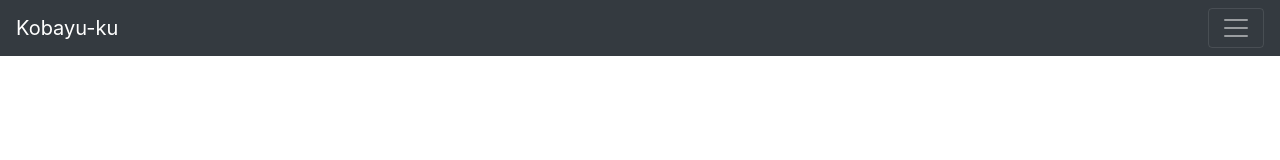
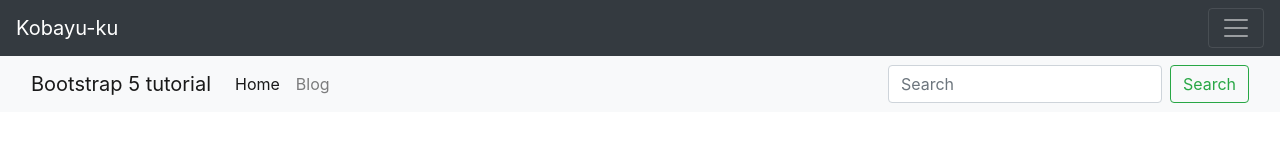
Before and after one commit to Capobmb/iGEMWikiMakePractice, a plain HTML site: page index.html in a window 1280 px wide. Drawn offline with nearby package versions, Linux system fonts and the light colour scheme.

Commit message:
Update index.html

```diff
--- a/index.html
+++ b/index.html
@@ -33,6 +33,29 @@
       </ul>
     </div>
   </nav>
+  <!-- this is additional test nav bar -->
+  <nav class="navbar navbar-expand-lg navbar-light bg-light">
+    <div class="container-fluid">
+        <a class="navbar-brand" href="#">Bootstrap 5 tutorial</a>
+        <button class="navbar-toggler" type="button" data-toggle="collapse" data-target="#navbarSupportedContent" aria-controls="navbarSupportedContent" aria-expanded="false" aria-label="Toggle navigation">
+        <span class="navbar-toggler-icon"></span>
+        </button>
+        <div class="collapse navbar-collapse" id="navbarSupportedContent">
+        <ul class="navbar-nav mr-auto mb-2 mb-lg-0">
+            <li class="nav-item">
+            <a class="nav-link active" aria-current="page" href="#">Home</a>
+            </li>
+            <li class="nav-item">
+            <a class="nav-link" href="#">Blog</a>
+            </li>
+        </ul>
+        <form class="d-flex">
+            <input class="form-control mr-2" type="search" placeholder="Search" aria-label="Search">
+            <button class="btn btn-outline-success" type="submit">Search</button>
+        </form>
+        </div>
+    </div>
+</nav>
 
   <script src="./js/jquery-3.3.1.slim.min.js"></script>
   <script src="./js/popper.min.js"></script>
```
